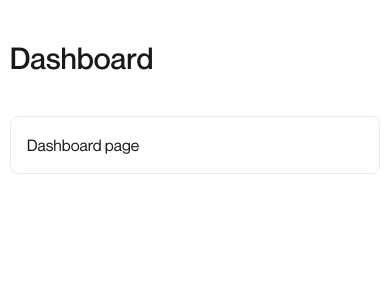
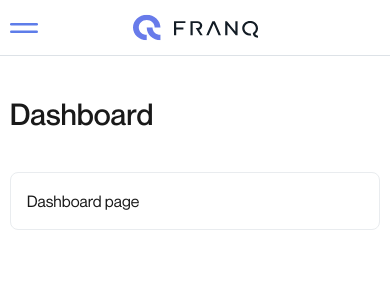
Before and after one commit to martins87/fintrack, a Next.js app: page /dashboard in a window 390 px wide. Shown: the top 300 px of the page. Built offline with nearby package versions, Linux system fonts and the light colour scheme; sample sign-in values are in the browser's storage.

Commit message:
add mobile menu

```diff
--- a/app/components/Logo.tsx
+++ b/app/components/Logo.tsx
@@ -7,6 +7,7 @@ import franqLogoWhite from "@/app/assets/images/franq-logo-white.svg";
 type LogoProps = {
   white?: boolean;
   className?: string;
+  onClick?: () => void;
 };
 
 const Logo: FC<LogoProps> = ({ white, className }) => {
--- /dev/null
+++ b/app/components/MobileMenuToggle.tsx
@@ -0,0 +1,19 @@
+import Image from "next/image";
+
+import { useSidebarStore } from "@/app/store/useSidebarStore";
+import hamburger from "@/app/assets/icons/hamburger.svg";
+
+const MobileMenuToggle = () => {
+  const { toggle } = useSidebarStore();
+
+  return (
+    <Image
+      className="absolute left-0"
+      src={hamburger}
+      alt="hamburger icon"
+      onClick={toggle}
+    />
+  );
+};
+
+export default MobileMenuToggle;
--- /dev/null
+++ b/app/components/Navbar.tsx
@@ -0,0 +1,16 @@
+import Logo from "./Logo";
+import MobileMenuToggle from "./MobileMenuToggle";
+import Centered from "./ui/Centered";
+
+const Navbar = () => {
+  return (
+    <Centered className="md:hidden border-b border-b-[#DDE2E7] h-14">
+      <Centered className="relative w-[95%] h-full">
+        <MobileMenuToggle />
+        <Logo />
+      </Centered>
+    </Centered>
+  );
+};
+
+export default Navbar;
--- a/app/components/Sidebar/index.tsx
+++ b/app/components/Sidebar/index.tsx
@@ -3,27 +3,42 @@
 import Link from "next/link";
 import Image from "next/image";
 import { useRouter } from "next/navigation";
+import { twMerge } from "tailwind-merge";
 
+import { useSidebarStore } from "@/app/store/useSidebarStore";
 import Typography from "@/app/components/ui/Typography";
 import Centered from "@/app/components/ui/Centered";
 import Logo from "@/app/components/Logo";
 import { sidebarLinks } from "@/app/constants/sidebarLinks";
+import closeIcon from "@/app/assets/icons/close.svg";
 
 const Sidebar = () => {
   const router = useRouter();
+  const { isOpen, close } = useSidebarStore();
 
   const handleLogout = () => router.push("/login");
 
   return (
     <Centered
-      className="hidden md:flex w-64 min-h-screen bg-[#1C1D21] p-10 gap-y-5"
+      className={twMerge(
+        "hidden md:flex w-64 min-h-screen bg-[#1C1D21] p-4 md:p-10 gap-y-5 transition-transform duration-300 ease-in-out",
+        isOpen
+          ? "flex fixed md:static top-0 left-0 translate-x-0"
+          : "-translate-x-full"
+      )}
       direction="col"
       items="start"
       justify="start"
     >
-      <Logo className="mb-14" white />
+      <Logo className="hidden md:flex mb-14" white />
+      <Image
+        className="md:hidden -ml-1"
+        src={closeIcon}
+        alt="close icon"
+        onClick={close}
+      />
       {sidebarLinks.slice(0, -1).map((link) => (
-        <Link key={link.label} href={link.url}>
+        <Link key={link.label} href={link.url} onClick={close}>
           <Centered justify="start" className="gap-x-4">
             <Image className="w-5" src={link.icon} alt="" />
             <Typography className="text-white tracking-wider">
--- a/app/layout.tsx
+++ b/app/layout.tsx
@@ -6,6 +6,7 @@ import { QueryClient, QueryClientProvider } from "@tanstack/react-query";
 
 import SessionProvider from "@/app/components/SessionProvider";
 import "./globals.css";
+import Navbar from "./components/Navbar";
 
 const sora = localFont({
   src: "./assets/fonts/Sora-SemiBold.ttf",
@@ -50,7 +51,10 @@ export default function RootLayout({
         className={`${sora.variable} ${neueMontreal.variable} w-full min-h-screen antialiased`}
       >
         <QueryClientProvider client={queryClient}>
-          <SessionProvider>{children}</SessionProvider>
+          <SessionProvider>
+            <Navbar />
+            {children}
+          </SessionProvider>
         </QueryClientProvider>
       </body>
     </html>
--- /dev/null
+++ b/app/store/useSidebarStore.ts
@@ -0,0 +1,15 @@
+import { create } from "zustand";
+
+type SidebarState = {
+  isOpen: boolean;
+  open: () => void;
+  close: () => void;
+  toggle: () => void;
+};
+
+export const useSidebarStore = create<SidebarState>((set) => ({
+  isOpen: false,
+  open: () => set({ isOpen: true }),
+  close: () => set({ isOpen: false }),
+  toggle: () => set((state) => ({ isOpen: !state.isOpen })),
+}));
```
Also changed, not shown: app/assets/icons/close.svg (added), app/assets/icons/hamburger.svg (added).
